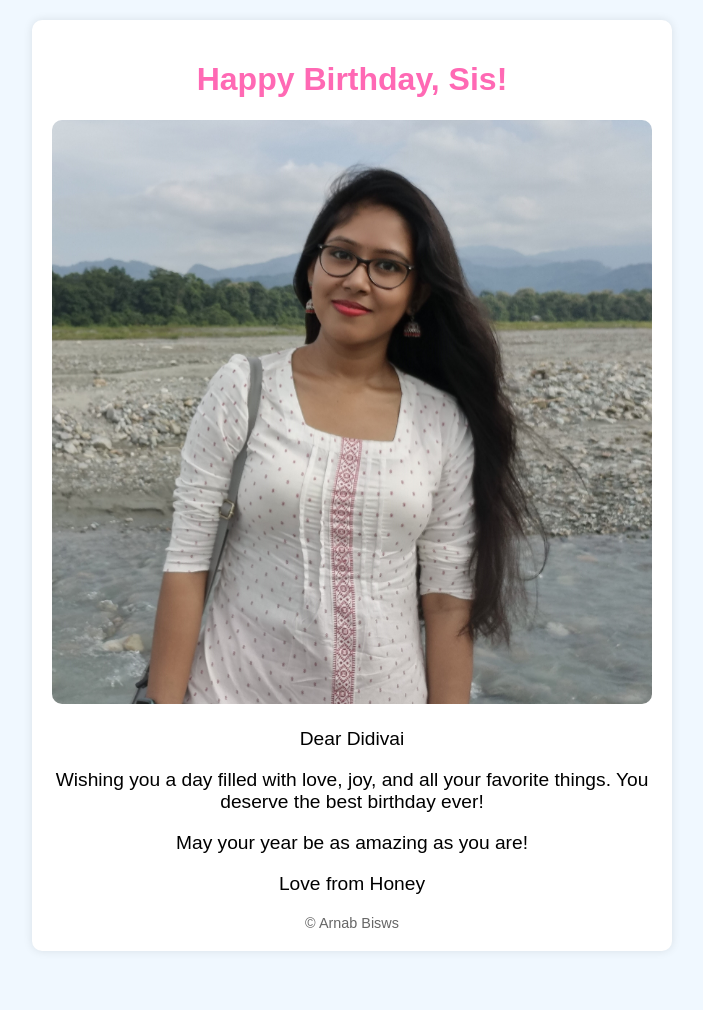
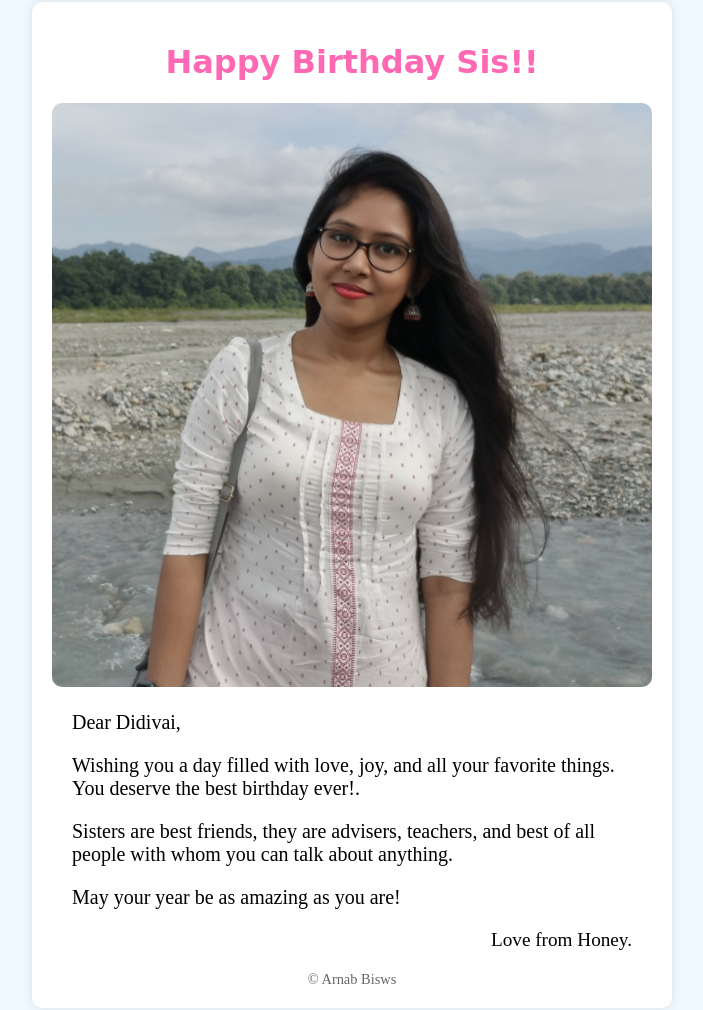
Before and after one commit to bytendpixel/happybirthday-ankita, a plain HTML site: page index.html in a window 1280 px wide. Shown: the whole page, without its empty margins (288-991 px from the left). Before the commit the page ends 971 px from the top, so only its background shows below. Drawn offline with Linux system fonts and the light colour scheme.

Commit message:
Update index.html

```diff
--- a/index.html
+++ b/index.html
@@ -6,11 +6,11 @@
     <title>Happy Birthday!</title>
     <style>
         body {
-            font-family: Arial, sans-serif;
+            font-family: 'Times New Roman', sans-serif;
             text-align: center;
             background-color: #f0f8ff;
             margin: 0;
-            padding: 20px;
+            padding: 2px;
         }
         .container {
             max-width: 600px;
@@ -22,6 +22,14 @@
         }
         h1 {
             color: #ff69b4;
+            font-family: 'Lobster', cursive;
+            text-align: center;
+        }
+        .message p {
+
+            text-align: left;
+
+
         }
         img {
             max-width: 100%;
@@ -29,7 +37,7 @@
         }
         .message {
             font-size: 1.2em;
-            margin: 20px 0;
+            margin: 20px ;
         }
         .footer {
             margin-top: 20px;
@@ -40,13 +48,16 @@
 </head>
 <body>
     <div class="container">
-        <h1>Happy Birthday, Sis!</h1>
+        <h1>Happy Birthday Sis!!</h1>
         <img src="20221002_142214.jpg" alt="Happy Birthday">
+
         <div class="message">
-            <p>Dear Didivai</p>
-            <p>Wishing you a day filled with love, joy, and all your favorite things. You deserve the best birthday ever!</p>
-            <p>May your year be as amazing as you are!</p>
-            <p>Love from Honey</p>
+            <p style="font-family: 'Times New Roman',sans-serif; font-size: 20px;">Dear Didivai,</p>
+            <p style="font-family: 'Times New Roman',sans-serif; font-size: 20px;">Wishing you a day filled with love, joy, and all your favorite things. You deserve the best birthday ever!.
+            <p Sisters style="font-family: 'Times New Roman',sans-serif; font-size: 20px;">Sisters are best friends, they are advisers, teachers, and best of all people with whom you can talk about anything.</p>
+            <p style="font-family: 'Times New Roman',sans-serif; font-size: 20px;">May your year be as amazing as you are!</p>
+            <p style= "font-family:'Times New Roman',sans-serif; text-align: right;">Love from Honey.</p>
+
         </div>
         <div class="footer">
             &copy; Arnab Bisws
```
